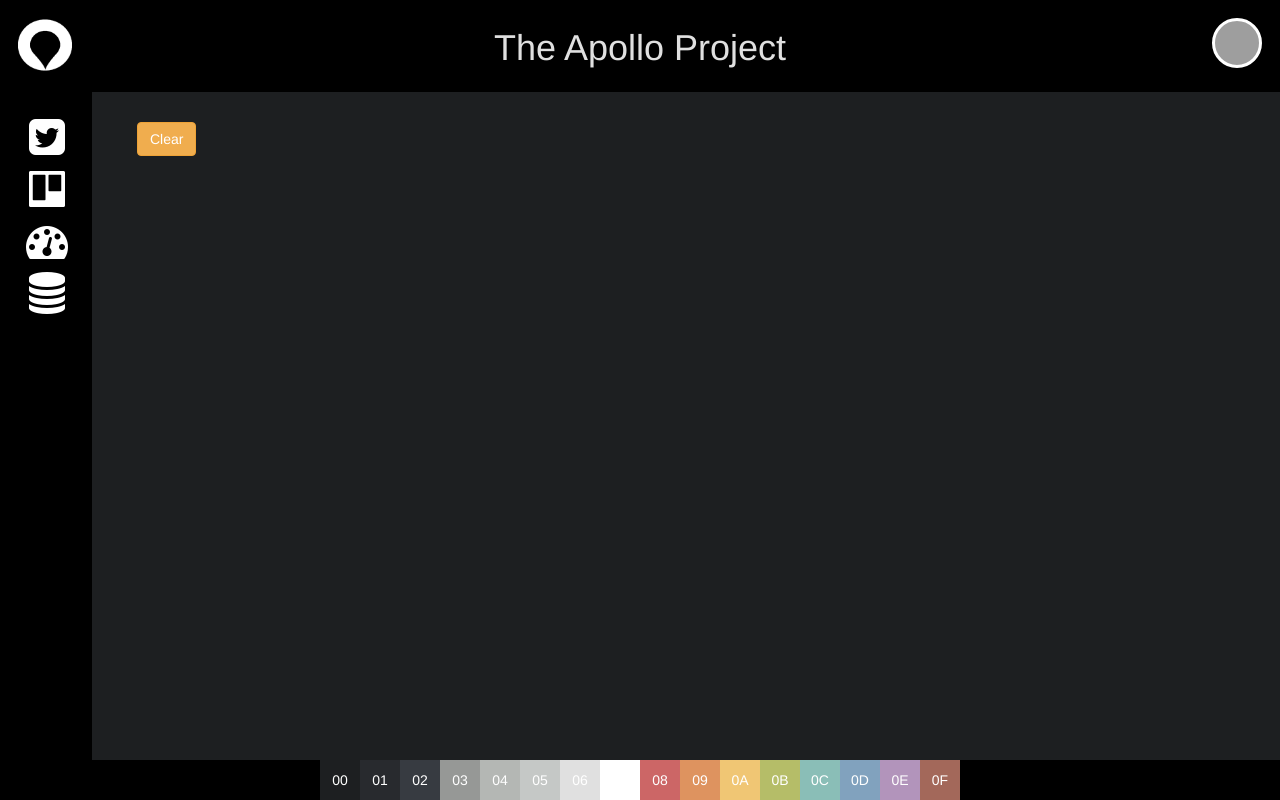
After one commit to trevorstarick/apollo, a Node server app: page /twitter in a window 1280 px wide. The commit adds this page. Run offline with Node 20, Linux system fonts and the light colour scheme; data that the repository does not hold is empty; style sheets or scripts are compiled from the project's sources; some libraries are stand-ins or nearby versions; grey boxes are pictures that could not be loaded.

Commit message:
Twitter bot integration feed

```diff
--- a/public/css/main.less
+++ b/public/css/main.less
@@ -219,3 +219,49 @@ svg {
 .base0D { background: @base0D;}
 .base0E { background: @base0E;}
 .base0F { background: @base0F;}
+
+.tweets {
+	overflow: scroll;
+	height: 100vh;
+}
+
+.tweets::-webkit-scrollbar {
+      display: none;
+}
+
+.misc {
+	color: @base03;
+}
+
+.msg {
+	padding: 2px 5px;
+	height: 58px;
+	padding-top: 5px;
+	margin-top: 5px;
+}
+
+.rn, .loc, .dateTime {
+	font-weight: bold;
+}
+
+.relevant {
+	background-color: @base01;
+}
+
+.amd {
+	float: right;
+	margin-top: -50px;
+}
+
+.amd>button {
+	margin: 5px;
+	width: 70px;
+}
+
+#clear {
+	margin: 5px;
+}
+
+.boit > hr {
+	display: none;
+}
--- a/public/js/application.js
+++ b/public/js/application.js
@@ -193,4 +193,11 @@ var remoteServer = 'http://localhost:8080/api';
       });
     });
   }, updateInterval);
+
+  $('.gravatar').on('show', function(event, dropdownData) {
+    console.log(dropdownData);
+  }).on('hide', function(event, dropdownData) {
+      console.log(dropdownData);
+  });
+
 })(window,$);
--- /dev/null
+++ b/public/js/twitter.js
@@ -0,0 +1,125 @@
+(function(window, $) {
+  var myDataRef = new Firebase('https://mining.firebaseio.com/');
+
+  myDataRef.on('child_added', function(snapshot) {
+    displayTweet({
+      tweet:snapshot.val(),
+      name:snapshot.name(),
+    });
+  myDataRef.on('child_changed', function(childSnapshot, prevChildName) {
+    console.log(childSnapshot.name());
+    hideItem(childSnapshot.name());
+  });
+  // $("html, body").animate({ scrollTop: $(document).height() }, "fast");
+  });
+  function hiddenContent(data) {
+    var html = "";
+
+    html +="<div class='hidden'>";
+
+    $.each(data,function(key,value) {
+      html += "<"+key+">"+JSON.stringify(value)+"</"+key+">";
+    });
+
+    html +="</div>";
+
+    return html;
+  }
+
+  function amd(id) {
+    var html = "";
+
+    html += "<div class='amd' id='"+id+"''>";
+    html += "<button id='auto' class='btn disabled btn-success'>Auto</button>";
+    html += "<button id='manual' class='btn btn-primary'>Manual</button>";
+    html += "<button id='delete' class='btn btn-danger'>Delete</button>";
+    html += "</div>";
+
+    return html;
+  }
+
+  function displayTweet(object) {
+    var data = object.tweet;
+    var id = object.name;
+
+    var html = "";
+    var icon = "<i class='fa fa-twitter'></i>&nbsp;";
+    var location = "";
+    var relevant = "relevant";
+    var search = data.shortLink;
+
+    // console.log(data);
+
+    if (data.location) {
+      location = " from <span class='loc'>" + data.location + "</span>";
+    }
+    var visible = data.visible;
+    var timestamp = moment.unix(data.timestamp);
+    var timeAgo = timestamp.fromNow();
+    var timePro = timestamp.format("h:mm:ssA - MM/DD/YYYY");
+    html +="<div class='boit' id="+id+">";
+    html += hiddenContent(data);
+  html += "<div class='msg " + relevant + "'>";
+  html += "<img style='float:left; margin-right:5px' src='" + data.userImage + "'>";
+  html += "<div class='misc'>";
+  html += icon;
+  html += "<span class='rn'>" + data.realName + "</span>";
+  html += location;
+  html += " said this <span class='dateTime' title='"+timePro+"'>" + timeAgo + "</span>";
+  html += "</div>";
+  html += "<a href='" + data.link + "' class='content' target='_blank' data-sl='" + search + "'>" + data.text + "</a>";
+  html += "</div>";
+  html += amd(id);
+  html += "<hr>";
+  html +="</div>";
+    if (visible !== false) {
+      $('.tweets').prepend(html);
+    }
+  }
+
+  $('.container').on("click", "#auto", function(e){
+  console.log(e);
+  var id = e.target.parentNode.id;
+  });
+
+  $('.container').on("click", "#manual", function(e){
+    var id = e.target.parentNode.id;
+    var tweetID = $('#'+id+'>.hidden>id').text();
+    tweetID = tweetID.substring(1,tweetID.length-1);
+    var response = $('#'+id+'>.hidden>response').text();
+    response = response.substring(1,response.length-1);
+    var url = "https://twitter.com/intent/tweet";
+    console.log(tweetID, response);
+    url += "?in_reply_to="+tweetID;
+    url += "&status="+encodeURIComponent(response);
+
+  window.open(url);
+    console.log(url);
+  });
+
+  function hideItem(id) {
+    $('#'+id).hide();
+
+  myDataRef
+    .child(id)
+    .update({'visible':false});
+  }
+
+  $('.container').on('click', "#clear", function(e){
+  $('.boit').each(function(k,v){
+    hideItem(v.id);
+  });
+  });
+
+  $('.container').on("click", "#delete", function(e){
+    var id = e.target.parentNode.id;
+  hideItem(id);
+  });
+
+  $('.container').on("click", ".content", function(e) {
+    e.preventDefault();
+    var url = $(e.currentTarget);
+    window.open(url.attr("href"));
+    // window.open(url.data("sl"));
+  });
+})(window, jQuery, undefined);
--- /dev/null
+++ b/public/twitter.html
@@ -0,0 +1,98 @@
+<!DOCTYPE html>
+<!--[if lt IE 7]>      <html class="no-js lt-ie9 lt-ie8 lt-ie7"> <![endif]-->
+<!--[if IE 7]>         <html class="no-js lt-ie9 lt-ie8"> <![endif]-->
+<!--[if IE 8]>         <html class="no-js lt-ie9"> <![endif]-->
+<!--[if gt IE 8]><!--> <html class="no-js"> <!--<![endif]-->
+    <head>
+        <meta charset="utf-8">
+        <meta http-equiv="X-UA-Compatible" content="IE=edge">
+        <title></title>
+        <meta name="description" content="">
+        <meta name="viewport" content="width=device-width, initial-scale=1">
+
+        <!-- Place favicon.ico and apple-touch-icon.png in the root directory -->
+
+        <link rel="stylesheet" href="css/normalize.css">
+        <link rel="stylesheet" href="css/font-awesome.min.css">
+        <link rel="stylesheet" href="css/bootstrap.min.css">
+
+        <link rel="stylesheet/less" type="text/css" href="css/main.less">
+
+        <script src="js/less.js" type="text/javascript"></script>
+        <script type='text/javascript' src='https://cdn.firebase.com/js/client/1.0.17/firebase.js'></script>
+        <script type='text/javascript' src='http://momentjs.com/downloads/moment.min.js'></script>
+        <script src="js/modernizr.js"></script>
+    </head>
+    <body>
+
+        <header>
+            <div class="left">
+                <!-- <i class="fa fa-rocket fa-fw fa-4x"></i> -->
+                <img class="logo" src="img/logo.png">
+            </div>
+            <div class="center">
+                <h1>The Apollo Project</h1>
+            </div>
+            <div class="right">
+                <a type="button" id="dropdownMenu1" data-toggle="dropdown">
+                    <div class="gravatar"></div>
+                </a>
+                <ul class="dropdown-menu dropdown-menu-right managment" role="menu" aria-labelledby="dropdownMenu1">
+                    <li><a><b>Trevor Starick</b></a></li>
+                    <li class="divider"></li>
+                    <li><a role="menuitem" tabindex="-1" href="#"><i class="fa fa-trello fa-fw"></i>Module Admin</a></li>
+                    <li><a role="menuitem" tabindex="-1" href="#"><i class="fa fa-users fa-fw"></i>User Admin</a></li>
+                    <br />
+                    <li><a role="menuitem" tabindex="-1" href="#"><i class="fa fa-cog fa-fw"></i>Settings</a></li>
+                    <br />
+                    <li><a role="menuitem" tabindex="-1" href="#"><i class="fa fa-sign-out fa-fw"></i>Logout</a></li>
+                </ul>
+            </div>
+        </header>
+
+        <aside>
+            <ul class="sidebar">
+                <li><a href="/twitter"><i class="fa fa-twitter-square fa-fw fa-3x"></i></a></li>
+                <li><a href="/kpi"><i class="fa fa-trello fa-fw fa-3x"></i></a></li>
+                <li><a href="/stats"><i class="fa fa-tachometer fa-fw fa-3x"></i></a></li>
+                <li><a href="/database"><i class="fa fa-database fa-fw fa-3x"></i></a></li>
+            </ul>
+        </aside>
+
+
+        <section id="modules">
+          <div class="container">
+            <button id='clear' class='btn btn-warning'>Clear</button>
+            <div class="tweets"></div>
+          </div>
+        </section>
+
+        <footer>
+            <div class="base16">
+                <div class="base00">00</div>
+                <div class="base01">01</div>
+                <div class="base02">02</div>
+                <div class="base03">03</div>
+                <div class="base04">04</div>
+                <div class="base05">05</div>
+                <div class="base06">06</div>
+                <div class="base07">07</div>
+                <div class="base08">08</div>
+                <div class="base09">09</div>
+                <div class="base0A">0A</div>
+                <div class="base0B">0B</div>
+                <div class="base0C">0C</div>
+                <div class="base0D">0D</div>
+                <div class="base0E">0E</div>
+                <div class="base0F">0F</div>
+            </div>
+        </footer>
+        <script src="./js/jquery.min.js"></script>
+        <script src="./js/bootstrap.min.js"></script>
+
+        <script src="./js/d3.min.js"></script>
+
+        <script src="./js/twitter.js"></script>
+        <script src="./js/application.js"></script>
+    </body>
+</html>
```
